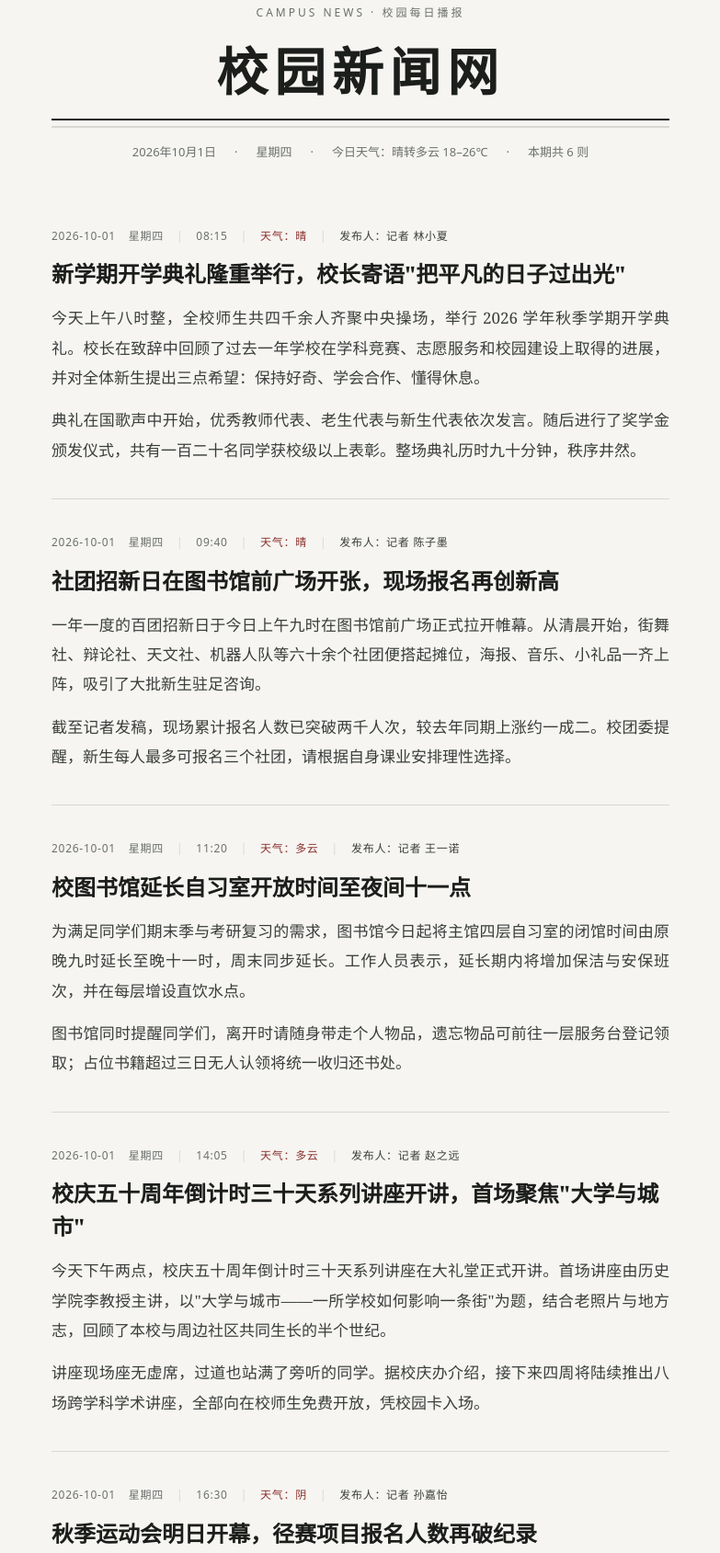
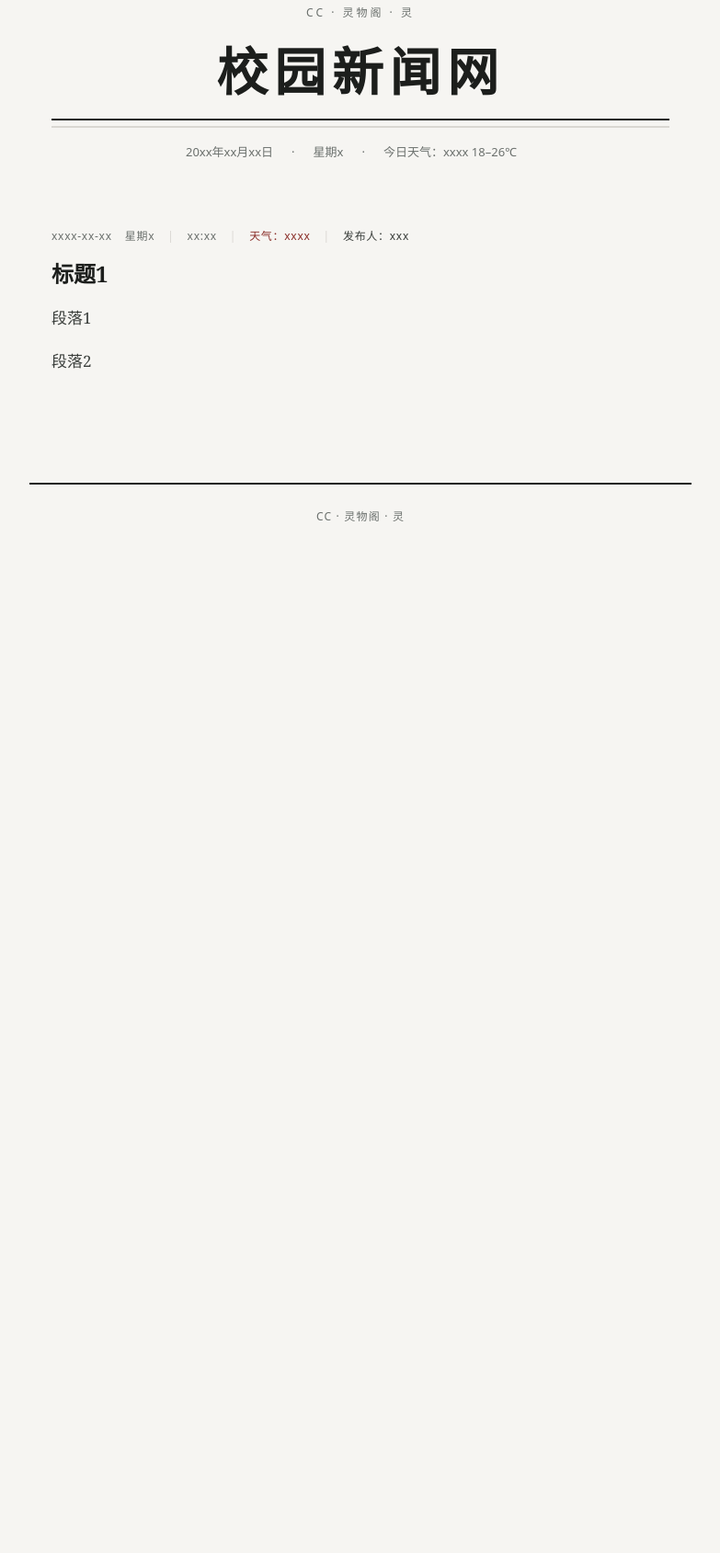
Before and after one commit to Rex-dev-commits/testwebsite, a plain HTML site: page index.html in a window 1280 px wide. Shown: the part 53-1742 px from the top of the page at 92% size, without its empty margins (248-1031 px from the left). After the commit the page ends 800 px from the top, so only its background shows below. Drawn offline with Linux system fonts and the light colour scheme; a web font is replaced by a local one.

Commit message:
Update index.html

```diff
--- a/index.html
+++ b/index.html
@@ -141,18 +141,17 @@
 <body>
 
 <header class="masthead">
-  <div class="edition">CAMPUS NEWS · 校园每日播报</div>
+  <div class="edition">CC · 灵物阁 · 灵</div>
   <h1>校园新闻网</h1>
   <hr class="rule">
   <hr class="rule thin">
   <div class="meta">
-    <span>2026年10月1日</span>
+    <span>20xx年xx月xx日</span>
     <span class="dot">·</span>
-    <span>星期四</span>
+    <span>星期x</span>
     <span class="dot">·</span>
-    <span>今日天气：晴转多云 18–26℃</span>
-    <span class="dot">·</span>
-    <span>本期共 6 则</span>
+    <span>今日天气：xxxx 18–26℃</span>
+    <span class="dot">
   </div>
 </header>
 
@@ -160,104 +159,24 @@
 
   <article class="news">
     <div class="meta-row">
-      <span>2026-10-01</span>
-      <span>星期四</span>
+      <span>xxxx-xx-xx</span>
+      <span>星期x</span>
       <span class="dot">|</span>
-      <span>08:15</span>
+      <span>xx:xx</span>
       <span class="dot">|</span>
-      <span class="weather">天气：晴</span>
+      <span class="weather">天气：xxxx</span>
       <span class="dot">|</span>
-      <span class="reporter">发布人：记者 林小夏</span>
+      <span class="reporter">发布人：xxx</span>
     </div>
-    <h2 class="title">新学期开学典礼隆重举行，校长寄语"把平凡的日子过出光"</h2>
-    <p>今天上午八时整，全校师生共四千余人齐聚中央操场，举行 2026 学年秋季学期开学典礼。校长在致辞中回顾了过去一年学校在学科竞赛、志愿服务和校园建设上取得的进展，并对全体新生提出三点希望：保持好奇、学会合作、懂得休息。</p>
-    <p>典礼在国歌声中开始，优秀教师代表、老生代表与新生代表依次发言。随后进行了奖学金颁发仪式，共有一百二十名同学获校级以上表彰。整场典礼历时九十分钟，秩序井然。</p>
-  </article>
-
-  <article class="news">
-    <div class="meta-row">
-      <span>2026-10-01</span>
-      <span>星期四</span>
-      <span class="dot">|</span>
-      <span>09:40</span>
-      <span class="dot">|</span>
-      <span class="weather">天气：晴</span>
-      <span class="dot">|</span>
-      <span class="reporter">发布人：记者 陈子墨</span>
-    </div>
-    <h2 class="title">社团招新日在图书馆前广场开张，现场报名再创新高</h2>
-    <p>一年一度的百团招新日于今日上午九时在图书馆前广场正式拉开帷幕。从清晨开始，街舞社、辩论社、天文社、机器人队等六十余个社团便搭起摊位，海报、音乐、小礼品一齐上阵，吸引了大批新生驻足咨询。</p>
-    <p>截至记者发稿，现场累计报名人数已突破两千人次，较去年同期上涨约一成二。校团委提醒，新生每人最多可报名三个社团，请根据自身课业安排理性选择。</p>
-  </article>
-
-  <article class="news">
-    <div class="meta-row">
-      <span>2026-10-01</span>
-      <span>星期四</span>
-      <span class="dot">|</span>
-      <span>11:20</span>
-      <span class="dot">|</span>
-      <span class="weather">天气：多云</span>
-      <span class="dot">|</span>
-      <span class="reporter">发布人：记者 王一诺</span>
-    </div>
-    <h2 class="title">校图书馆延长自习室开放时间至夜间十一点</h2>
-    <p>为满足同学们期末季与考研复习的需求，图书馆今日起将主馆四层自习室的闭馆时间由原晚九时延长至晚十一时，周末同步延长。工作人员表示，延长期内将增加保洁与安保班次，并在每层增设直饮水点。</p>
-    <p>图书馆同时提醒同学们，离开时请随身带走个人物品，遗忘物品可前往一层服务台登记领取；占位书籍超过三日无人认领将统一收归还书处。</p>
-  </article>
-
-  <article class="news">
-    <div class="meta-row">
-      <span>2026-10-01</span>
-      <span>星期四</span>
-      <span class="dot">|</span>
-      <span>14:05</span>
-      <span class="dot">|</span>
-      <span class="weather">天气：多云</span>
-      <span class="dot">|</span>
-      <span class="reporter">发布人：记者 赵之远</span>
-    </div>
-    <h2 class="title">校庆五十周年倒计时三十天系列讲座开讲，首场聚焦"大学与城市"</h2>
-    <p>今天下午两点，校庆五十周年倒计时三十天系列讲座在大礼堂正式开讲。首场讲座由历史学院李教授主讲，以"大学与城市——一所学校如何影响一条街"为题，结合老照片与地方志，回顾了本校与周边社区共同生长的半个世纪。</p>
-    <p>讲座现场座无虚席，过道也站满了旁听的同学。据校庆办介绍，接下来四周将陆续推出八场跨学科学术讲座，全部向在校师生免费开放，凭校园卡入场。</p>
-  </article>
-
-  <article class="news">
-    <div class="meta-row">
-      <span>2026-10-01</span>
-      <span>星期四</span>
-      <span class="dot">|</span>
-      <span>16:30</span>
-      <span class="dot">|</span>
-      <span class="weather">天气：阴</span>
-      <span class="dot">|</span>
-      <span class="reporter">发布人：记者 孙嘉怡</span>
-    </div>
-    <h2 class="title">秋季运动会明日开幕，径赛项目报名人数再破纪录</h2>
-    <p>校体育部今日公布，2026 年秋季运动会将于明日上午八时在东田径场开幕。截至报名结束，径赛项目参赛人数已达八百二十七人，较去年增加近百人；其中女子 1500 米项目首次出现一人破满分线的成绩。</p>
-    <p>组委会提醒，比赛当日东校门至体育场路段将实行临时交通管制，自驾教师请改走西校门入场；赛场内请勿使用无人机航拍，以免干扰赛事直播。</p>
-  </article>
-
-  <article class="news">
-    <div class="meta-row">
-      <span>2026-10-01</span>
-      <span>星期四</span>
-      <span class="dot">|</span>
-      <span>18:50</span>
-      <span class="dot">|</span>
-      <span class="weather">天气：阴，夜间有小雨</span>
-      <span class="dot">|</span>
-      <span class="reporter">发布人：记者 周亦辰</span>
-    </div>
-    <h2 class="title">第二食堂新窗口今日试营业，主打地方风味小炒</h2>
-    <p>晚饭时段，第二食堂一层东侧新设的"五味小馆"窗口开始试营业。窗口由后勤处联合往届毕业生创业团队共同运营，主打川、湘、粤、淮扬四地家常小炒，定价在八元至十八元之间。</p>
-    <p>试营业首日供应盖饭与面食两类共十二款菜品，队伍从窗口排到了打饭区尽头。不少同学表示口味"比想象中地道"，也有同学希望后续能增加素菜选项。后勤处表示将根据一周内的反馈再做调整。</p>
+    <h2 class="title">标题1</h2>
+    <p>段落1</p>
+    <p>段落2</p>
   </article>
 
 </main>
 
 <footer>
-  © 2026 校园新闻网 · 新闻编辑部 · 投稿邮箱 news@campus.edu.cn
+  CC · 灵物阁 · 灵
 </footer>
 
 </body>
```
